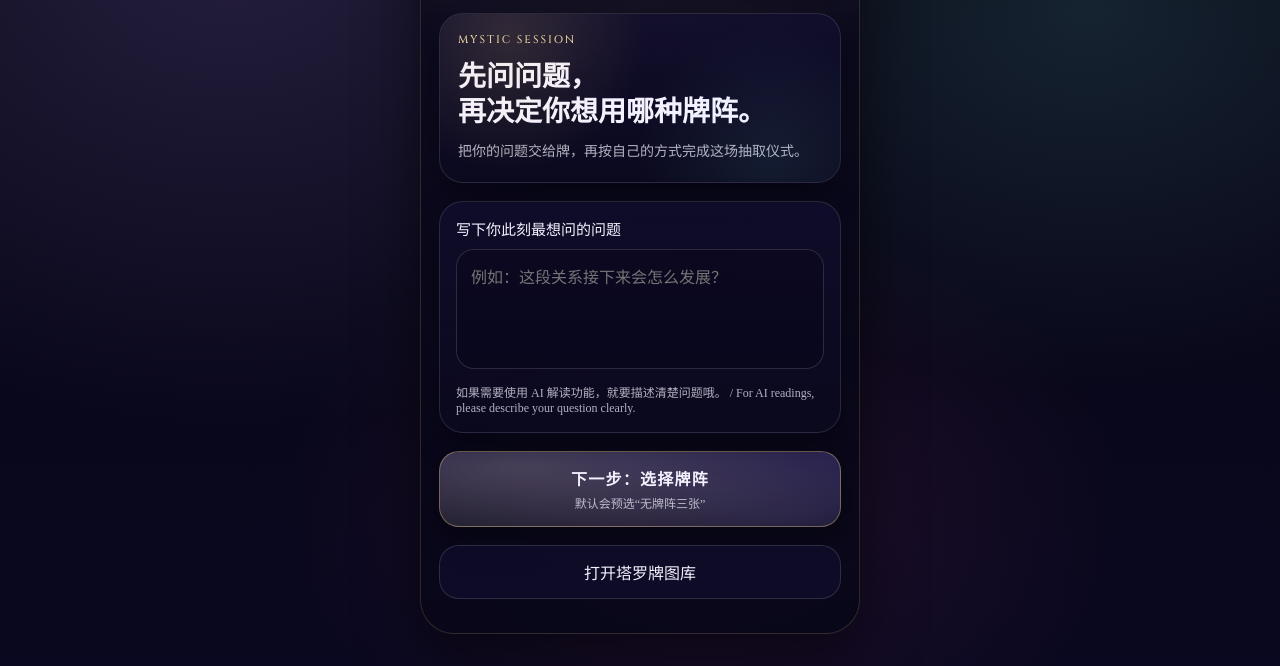
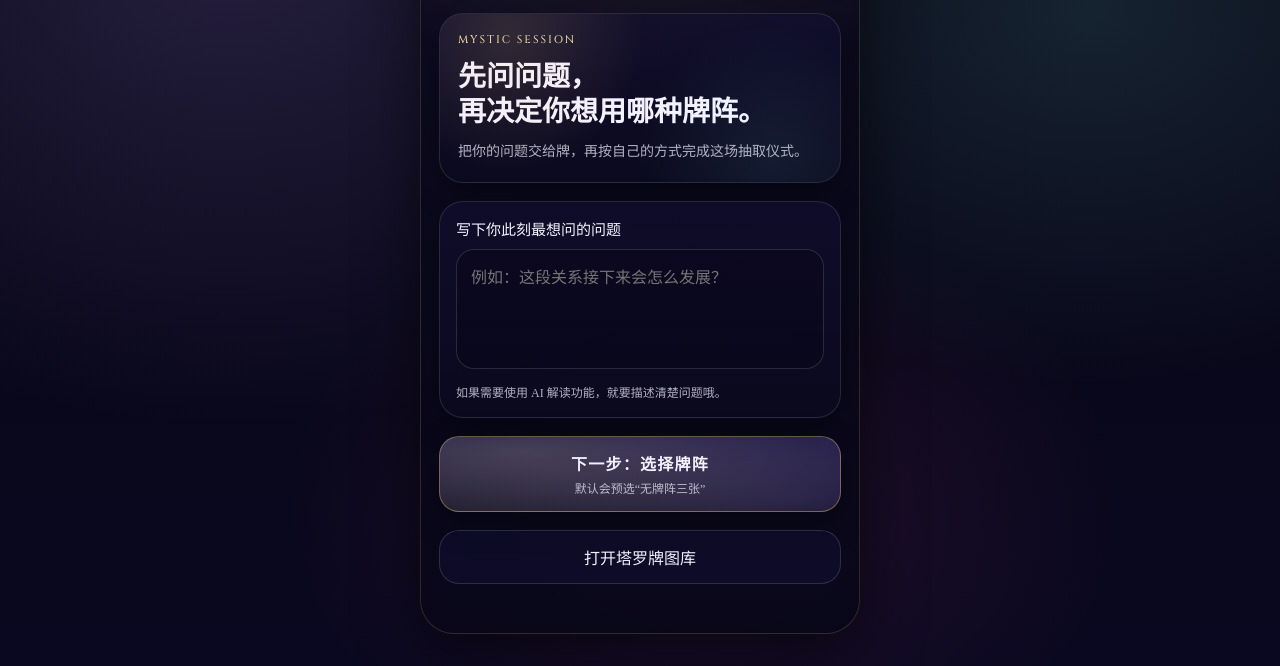
Before and after one commit to ysonglala/vegebird-tarot, a website: page index.html in a window 1280 px wide. Shown: the part 134-800 px from the top of the page. Drawn offline with Linux system fonts and the light colour scheme.

Commit message:
Localize question tip by language

```diff
--- a/app.js
+++ b/app.js
@@ -22,7 +22,7 @@ const I18N = {
     heroText: '把你的问题交给牌，再按自己的方式完成这场抽取仪式。',
     questionTitle: '写下你此刻最想问的问题',
     questionPlaceholder: '例如：这段关系接下来会怎么发展？',
-    questionTips: '如果需要使用 AI 解读功能，就要描述清楚问题哦。 / For AI readings, please describe your question clearly.',
+    questionTips: '如果需要使用 AI 解读功能，就要描述清楚问题哦。',
     nextToSpreadTop: '下一步：选择牌阵',
     nextToSpreadSub: '默认会预选“无牌阵三张”',
     openGallery: '打开塔罗牌图库',
@@ -182,7 +182,7 @@ const I18N = {
     heroText: 'Hand your question to the cards, then complete the ritual in your own way.',
     questionTitle: 'Write down the question you want to ask most right now',
     questionPlaceholder: 'For example: How will this relationship develop next?',
-    questionTips: 'For AI readings, please describe your question clearly. / 如果需要使用 AI 解读功能，就要描述清楚问题哦。',
+    questionTips: 'For AI readings, please describe your question clearly.',
     nextToSpreadTop: 'Next: choose a spread',
     nextToSpreadSub: '“Three cards, no spread” is preselected by default',
     openGallery: 'Open tarot gallery',
--- a/index.html
+++ b/index.html
@@ -69,7 +69,7 @@
           <div class="questionCard">
             <div class="questionCard__title">Write down the question you want to ask most right now</div>
             <textarea id="questionInput" class="questionInput" placeholder="For example: How will this relationship develop next?"></textarea>
-            <div class="questionTips">如果需要使用 AI 解读功能，就要描述清楚问题哦。 / For AI readings, please describe your question clearly.</div>
+            <div class="questionTips">如果需要使用 AI 解读功能，就要描述清楚问题哦。</div>
           </div>
 
           <button class="primaryAction" id="btnToSpread" type="button">
```
Also changed, not shown: dist/app.js, dist/index.html.
